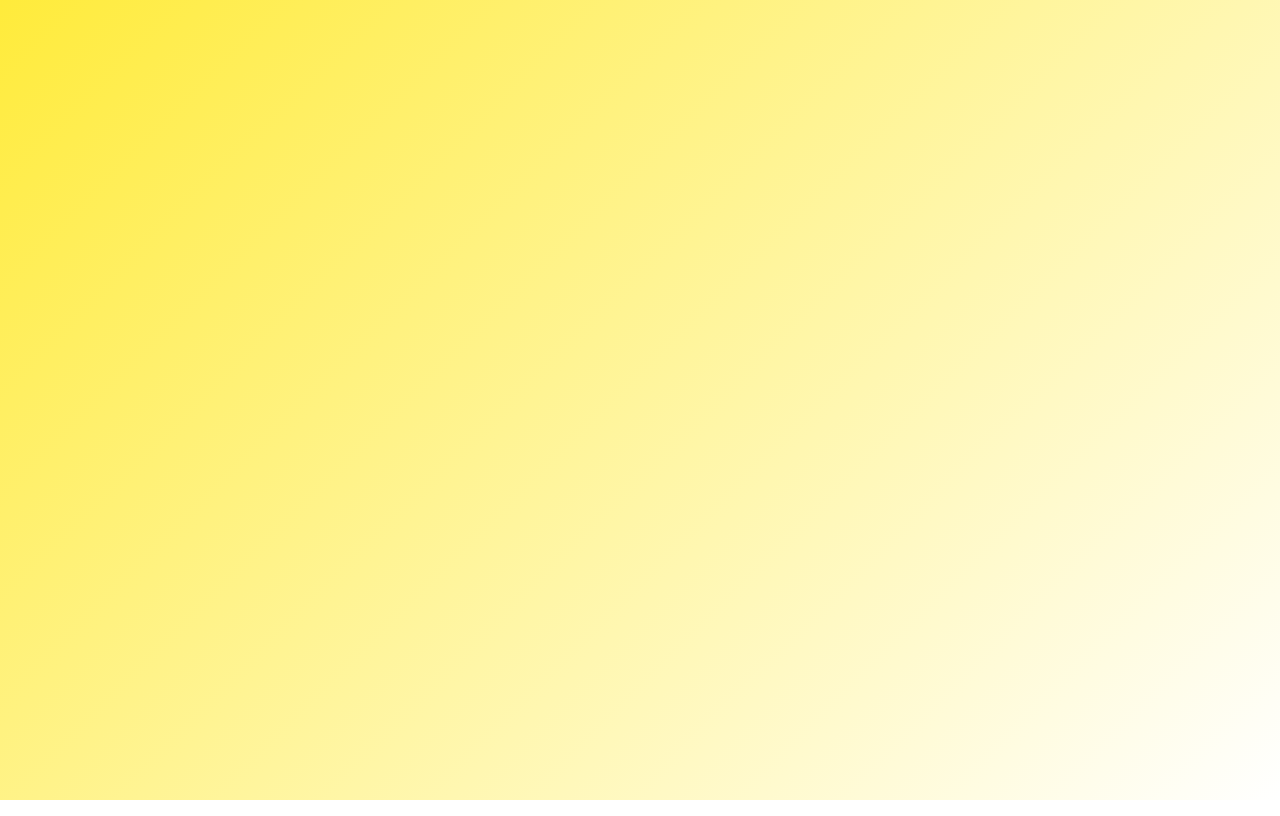
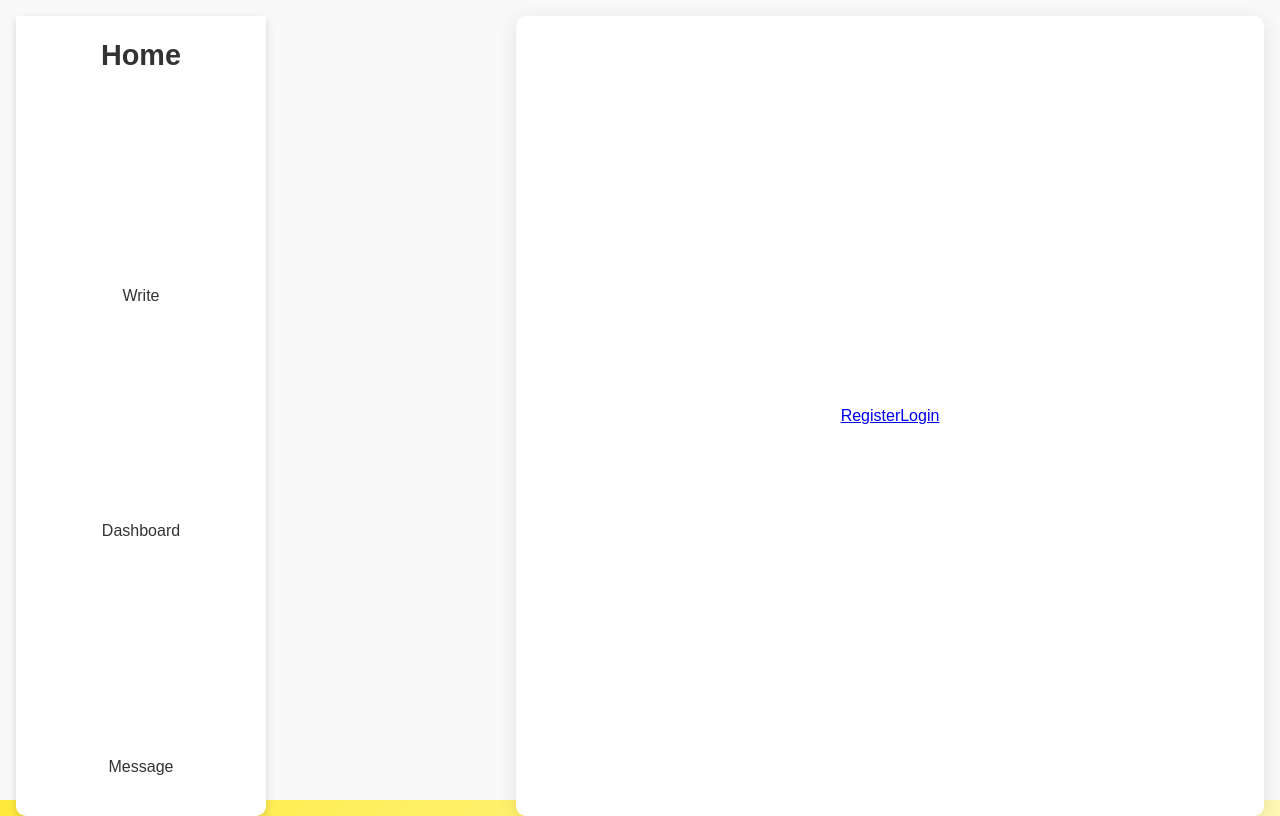
Before and after one commit to kcenzlie/abstract_thoughts, a React (Create React App) app: page / in a window 1280 px wide. Built offline with nearby package versions, Linux system fonts and the light colour scheme.

Commit message:
new changes

```diff
--- a/src/App.jsx
+++ b/src/App.jsx
@@ -15,7 +15,7 @@
 
 function App() {
   return (
-    <Router basename="/abstract_thoughts">
+    <Router>
       <ErrorBoundary>
         <AuthProvider>
           <div className="App">
--- a/src/css/App.css
+++ b/src/css/App.css
@@ -4,7 +4,7 @@
 body {
   margin: 0;
   font-family: -apple-system, BlinkMacSystemFont, 'Segoe UI', Roboto, 'Helvetica Neue', Arial, sans-serif;
-  background-color: #f5f5f5;
+  background-color: #f9f9f9;
   color: #333;
   line-height: 1.6;
 }
@@ -15,23 +15,25 @@
   justify-content: space-between;
   align-items: center;
   padding: 1rem 2rem;
-  background-color: #ffeb3b; /* 黄色主题 */
-  box-shadow: 0 4px 6px rgba(0, 0, 0, 0.1);
+  background-color: #ffffff; /* 纯色背景 */
+  box-shadow: 0 4px 10px rgba(0, 0, 0, 0.15);
   position: sticky;
   top: 0;
   z-index: 1000;
+  border-radius: 0 0 10px 10px;
 }
 
 .navbar-brand a {
-  font-size: 1.5rem;
+  font-size: 1.8rem;
   font-weight: bold;
   color: #333;
   text-decoration: none;
-  transition: color 0.3s ease;
+  transition: color 0.3s ease, transform 0.3s ease;
 }
 
 .navbar-brand a:hover {
   color: #000;
+  transform: scale(1.1);
 }
 
 .navbar-links {
@@ -44,11 +46,12 @@
   color: #333;
   text-decoration: none;
   position: relative;
-  transition: color 0.3s ease;
+  transition: color 0.3s ease, transform 0.3s ease;
 }
 
 .navbar-links a:hover {
   color: #000;
+  transform: scale(1.1);
 }
 
 .navbar-links a::after {
@@ -72,11 +75,11 @@
 /* 主要内容区域样式 */
 .main-content {
   flex: 1;
-  margin-left: 250px; /* Match the navbar width */
   padding: 2rem;
   min-height: 100vh;
   background-color: #ffffff;
-  box-shadow: 0 0 10px rgba(0, 0, 0, 0.1);
+  border-radius: 10px;
+  box-shadow: 0 4px 20px rgba(0, 0, 0, 0.1);
   animation: fadeIn 1s ease;
 }
 
@@ -95,7 +98,7 @@
     transform: scale(1);
   }
   50% {
-    transform: scale(1.2);
+    transform: scale(1.1);
   }
   100% {
     transform: scale(1);
@@ -114,7 +117,6 @@
   }
 
   .main-content {
-    margin-left: 200px; /* Match the navbar width for smaller screens */
     padding: 1rem;
   }
 }
@@ -122,10 +124,9 @@
 .App {
   display: flex;
   min-height: 100vh;
-  background-color: #f5f5f5;
+  background-color: #f9f9f9;
+  padding: 1rem;
 }
-
-/* Add any additional styles you need */
 
 /* 全局样式重置 */
 * {
--- a/src/css/Navbar.css
+++ b/src/css/Navbar.css
@@ -25,7 +25,7 @@
 
 /* 品牌样式 */
 .navbar-brand {
-  margin-bottom: 2rem;
+  margin-bottom: 1rem; /* Reduced spacing */
 }
 
 .navbar-brand a {
@@ -42,7 +42,7 @@
 
 /* 链接容器样式 */
 .navbar-links {
-  margin-bottom: 1.5rem;
+  margin-bottom: 1rem; /* Reduced spacing */
 }
 
 /* 链接样式 */
@@ -51,7 +51,7 @@
   font-size: 1.1rem;
   color: #333;
   text-decoration: none;
-  padding: 0.5rem 0;
+  padding: 0.3rem 0; /* Reduced padding */
   transition: all 0.3s ease;
   position: relative;
 }
--- a/vite.config.js
+++ b/vite.config.js
@@ -1,35 +1,17 @@
 import { defineConfig } from 'vite'
 import react from '@vitejs/plugin-react'
-import ghPages from 'vite-plugin-gh-pages'
-import { resolve } from 'path'
 
-// https://vitejs.dev/config/
 export default defineConfig({
-  plugins: [
-    react(),
-    ghPages() // 正确初始化插件
-  ],
-  base: '/random_thoughts/',
+  plugins: [react()],
+  base: '/abstract_thoughts/',
   build: {
     outDir: 'dist',
-    emptyOutDir: true,
-    sourcemap: true,
+    assetsDir: 'assets',
     rollupOptions: {
       output: {
-        manualChunks: undefined,
         assetFileNames: 'assets/[name].[hash].[ext]',
-        chunkFileNames: 'assets/[name].[hash].js',
-        entryFileNames: 'assets/[name].[hash].js',
-      },
-    },
-  },
-  optimizeDeps: {
-    include: ['react', 'react-dom'],
-  },
-  resolve: {
-    alias: {
-      '@': resolve(__dirname, 'src'),
-    },
-    extensions: ['.js', '.jsx', '.json'],
-  },
+        entryFileNames: 'assets/[name].[hash].js'
+      }
+    }
+  }
 })
```
Also changed, not shown: index.html (+3 -17 lines), package.json (+8 -6 lines), 3 other files (tests, documents, lock files or other folders).
